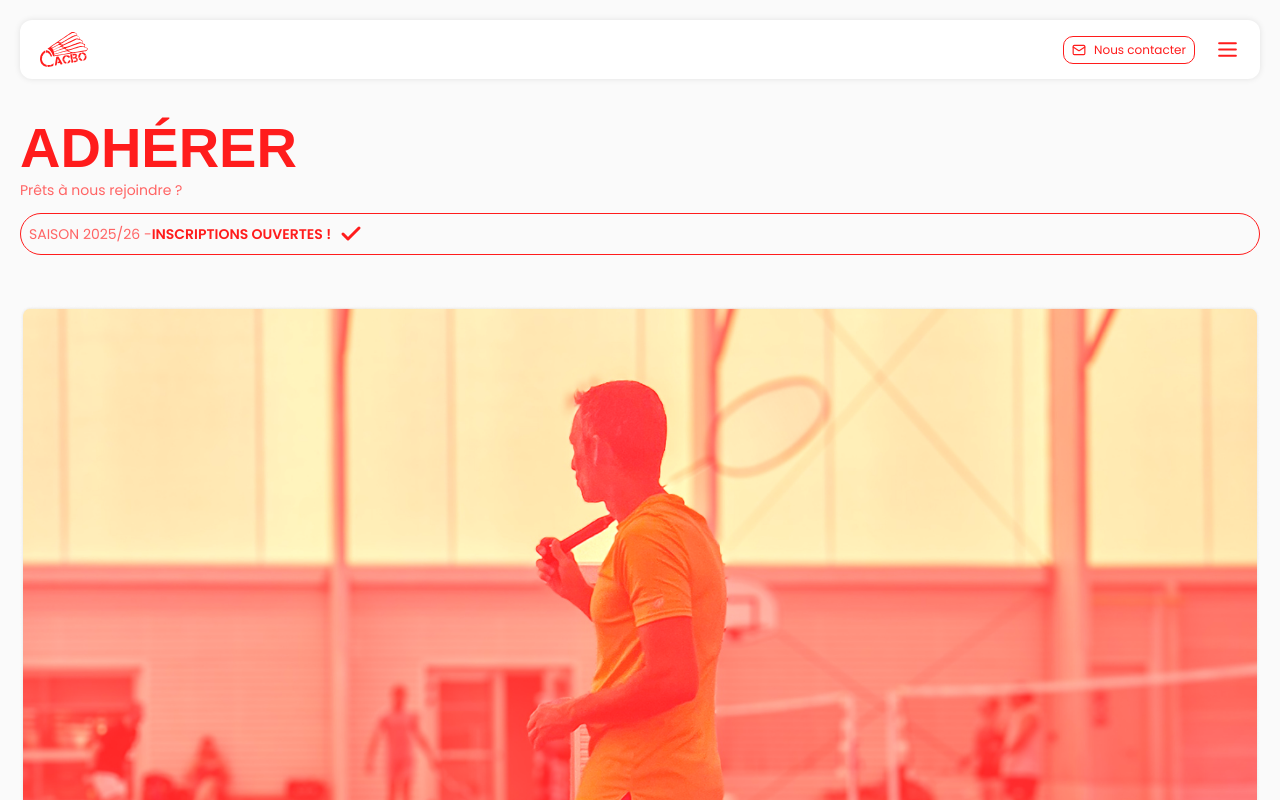
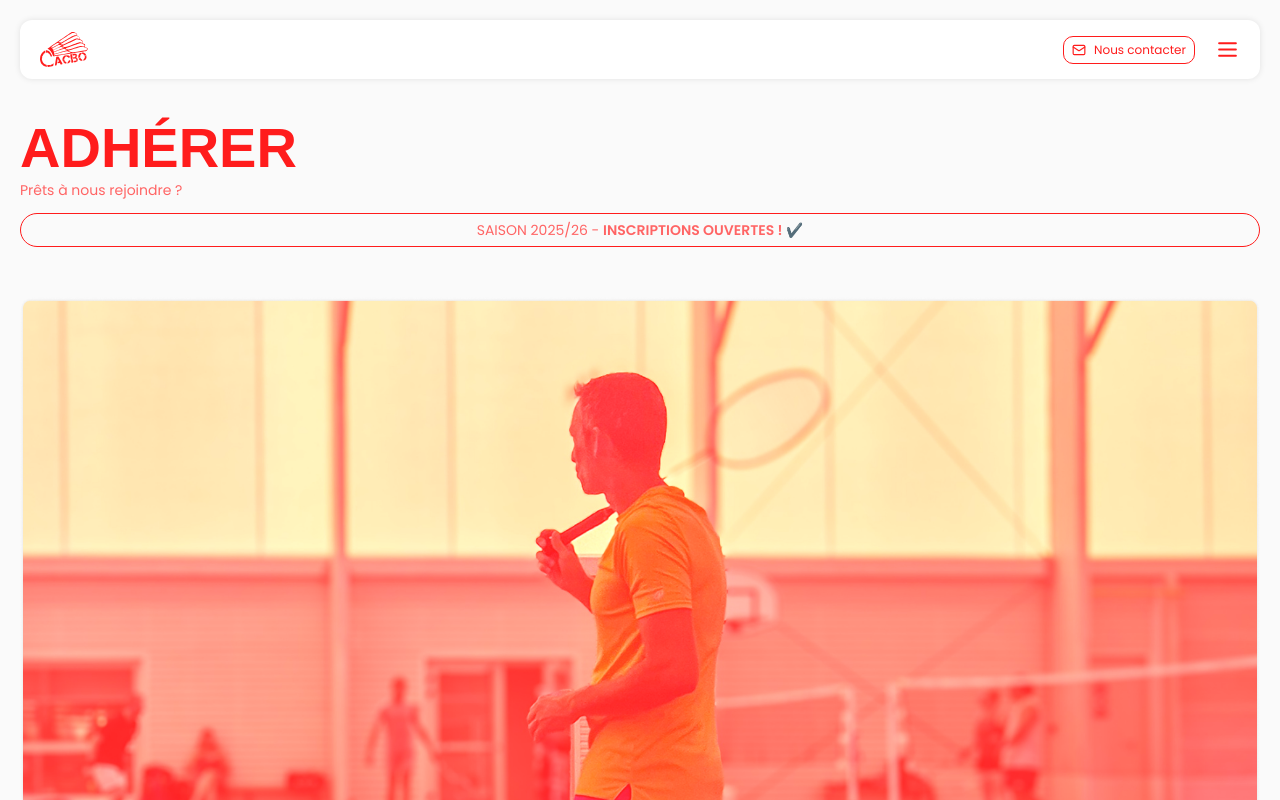
Before and after one commit to Matsuel/CACBO-Badminton, a Next.js app: page /adherer in a window 1280 px wide. Shown: the top 800 px of the page. Built offline with nearby package versions, Linux system fonts and the light colour scheme; a web font is replaced by a local one.

Commit message:
Refactor le composant Register pour simplifier la structure et améliorer la lisibilité

```diff
--- a/src/components/Register.tsx
+++ b/src/components/Register.tsx
@@ -1,6 +1,4 @@
 import { textVariants } from '@/constantes/theme';
-import { Check, X } from 'lucide-react';
-import React from 'react'
 
 interface RegisterProps {
     saison: string;
@@ -12,20 +10,9 @@ const Register = ({
     open
 }: RegisterProps) => {
     return (
-        <div className='w-full h-auto flex flex-row items-center justify-start p-2 border border-redcolor rounded-full'>
-            <span className={`${textVariants.secondary} text-redpale`}>
-                SAISON 20{saison} -
-            </span>
-
-            <span className={`${textVariants.secondary} text-redcolor font-semibold`}>
-                INSCRIPTIONS {open ? "OUVERTES" : "FERMÉES"} !
-            </span>
-
-            {open ?
-                <Check strokeWidth={3} className='text-redcolor ml-2' /> : <X strokeWidth={3} className='ml-2' />
-            }
-
-        </div>
+        <p className={`w-full h-auto p-2 border border-redcolor rounded-full ${textVariants.secondary} text-redpale text-center`}>
+            SAISON 20{saison} - <span className="font-semibold">INSCRIPTIONS {open ? "OUVERTES" : "FERMÉES"} ! ✔️</span>
+        </p>
     )
 }
 
```
